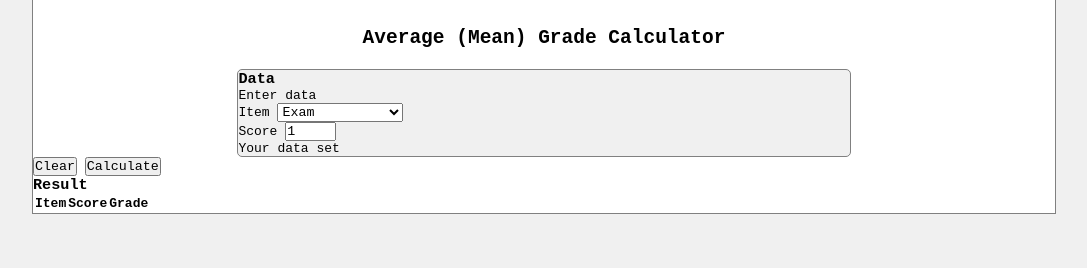
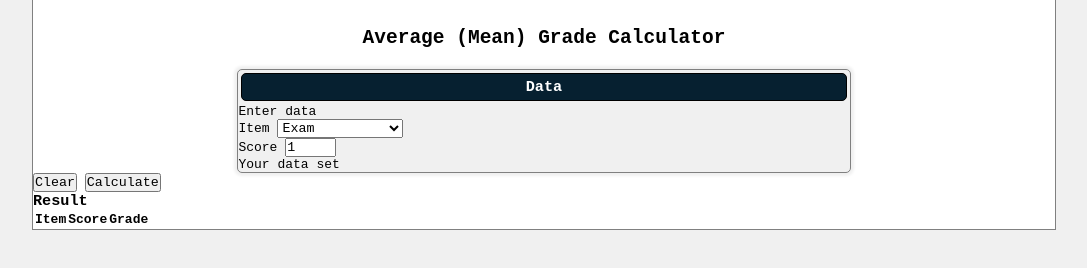
Before and after one commit to Davidhk2891/Rajchenberg_Studios-Average_Grade_Calculator, a plain HTML site: page index.html in a window 1280 px wide. Shown: the part 68-336 px from the top of the page, without its empty margins (96-1183 px from the left). Drawn offline with Linux system fonts and the light colour scheme; a script that the page names is missing.

Commit message:
Making progress building the data entry section

```diff
--- a/index.html
+++ b/index.html
@@ -31,7 +31,7 @@
         <section id="main-content-section">
             <h1>Average (Mean) Grade Calculator</h1>
             <section id="data-section" class="main-section">
-                <h3>Data</h3>
+                <h3 id="data-section-title">Data</h3>
                 <div id="data-container">
                     <div id="data-entry-container">
                         <p>Enter data</p>
--- a/styles.css
+++ b/styles.css
@@ -4,11 +4,13 @@
     --agc-color-gray: gray;
     --agc-color-black: black;
     --agc-color-light-gray: #F0F0F0;
+    --rs-color-main: #062030;
     --agc-font-s-large: 1.2rem;
     --agc-font-s-med: 1rem;
     --agc-font-s-small: 0.9rem;
     --agc-app-width: 80%;
     --agc-border-r: 5px;
+    --agc-padding-content: 10px;
 }
 
 /* App */
@@ -99,6 +101,18 @@ h1 {
     width: 60%;
     margin: 20px auto 0 auto;
     background-color: var(--agc-color-light-gray);
+    box-shadow: 0 0 3px 3px var(--agc-color-light-gray);
+}
+
+#data-section-title {
+    border: 1px solid black;
+    border-radius: var(--agc-border-r);
+    background-color: var(--rs-color-main);
+    color: var(--agc-color-white);
+
+    text-align: center;
+    margin: 3px;
+    padding: 4px;
 }
 
 /* Media queries */
```
